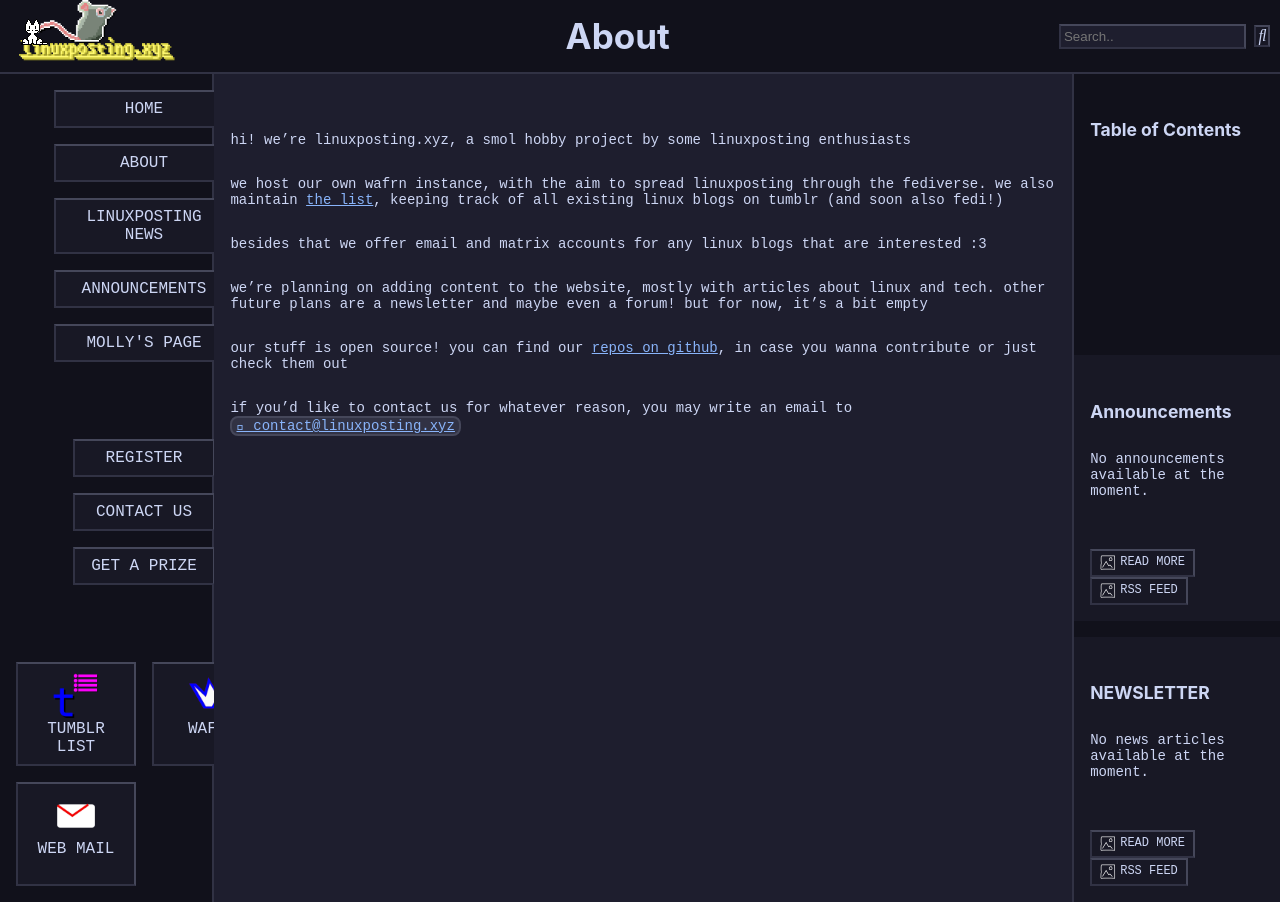
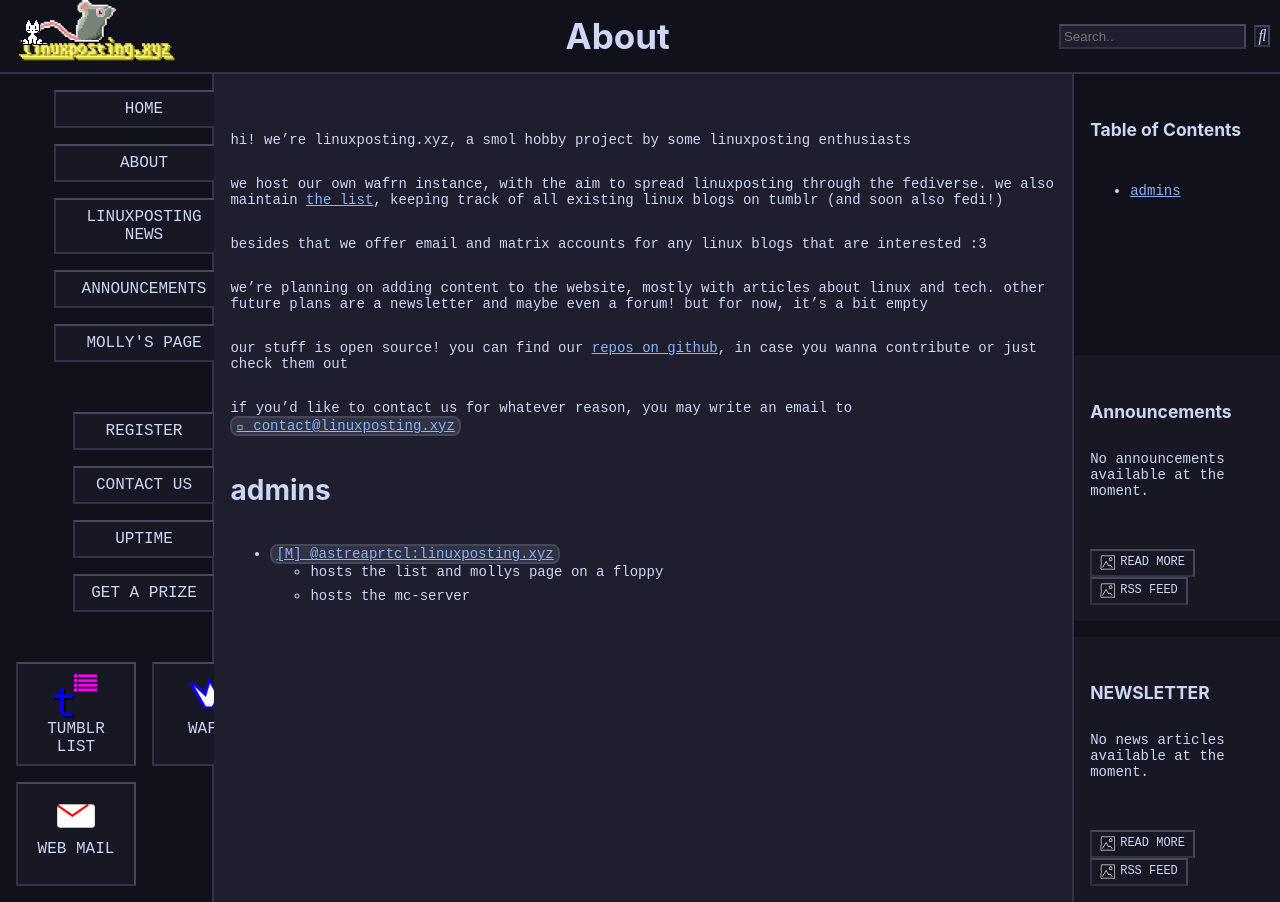
Before and after one commit to linuxpostingxyz/website, a Jekyll site: the page built from website/about.md, in a window 1280 px wide. Built offline with Jekyll 4.4.1, drawn with Linux system fonts in a browser that asks for light colours; some web fonts are replaced.

```diff
--- a/website/_data/nav.yml
+++ b/website/_data/nav.yml
@@ -32,6 +32,9 @@ sub:
   - title: Contact Us
     url: "/contact"
     idn: 'msg'
+  - title: Uptime
+    url: "https://status.linuxposting.xyz"
+    target: _blank
   # - title: Theme Selection
   #   url: "#"
   #   idn: 'theme'
--- a/website/about.md
+++ b/website/about.md
@@ -14,3 +14,9 @@ we're planning on adding content to the website, mostly with articles about linu
 our stuff is open source! you can find our [repos on github](https://github.com/orgs/linuxpostingxyz/repositories), in case you wanna contribute or just check them out
 
 if you'd like to contact us for whatever reason, you may write an email to email@contact@linuxposting.xyz
+
+## admins
+
+- matrix@astreaprtcl
+  - hosts the list and mollys page on a floppy
+  - hosts the mc-server
```
Also changed, not shown: website/register.md (+1 -1 lines).
